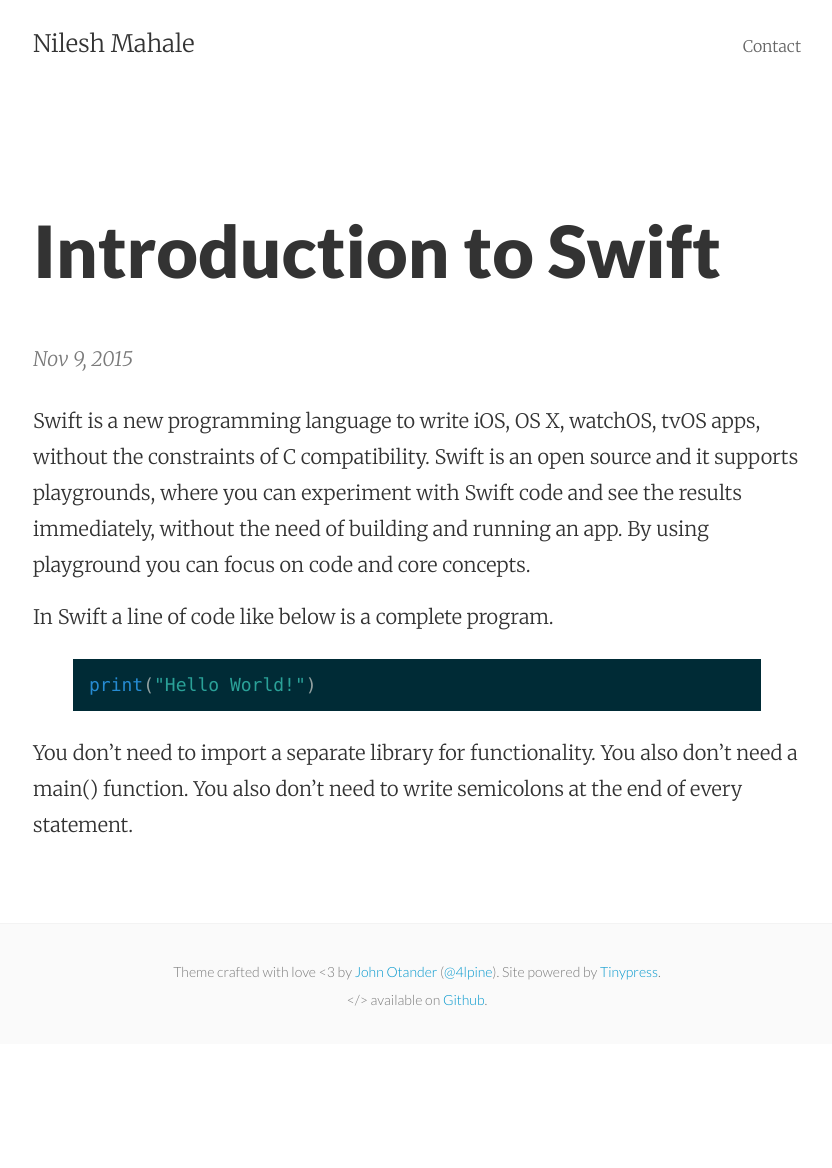
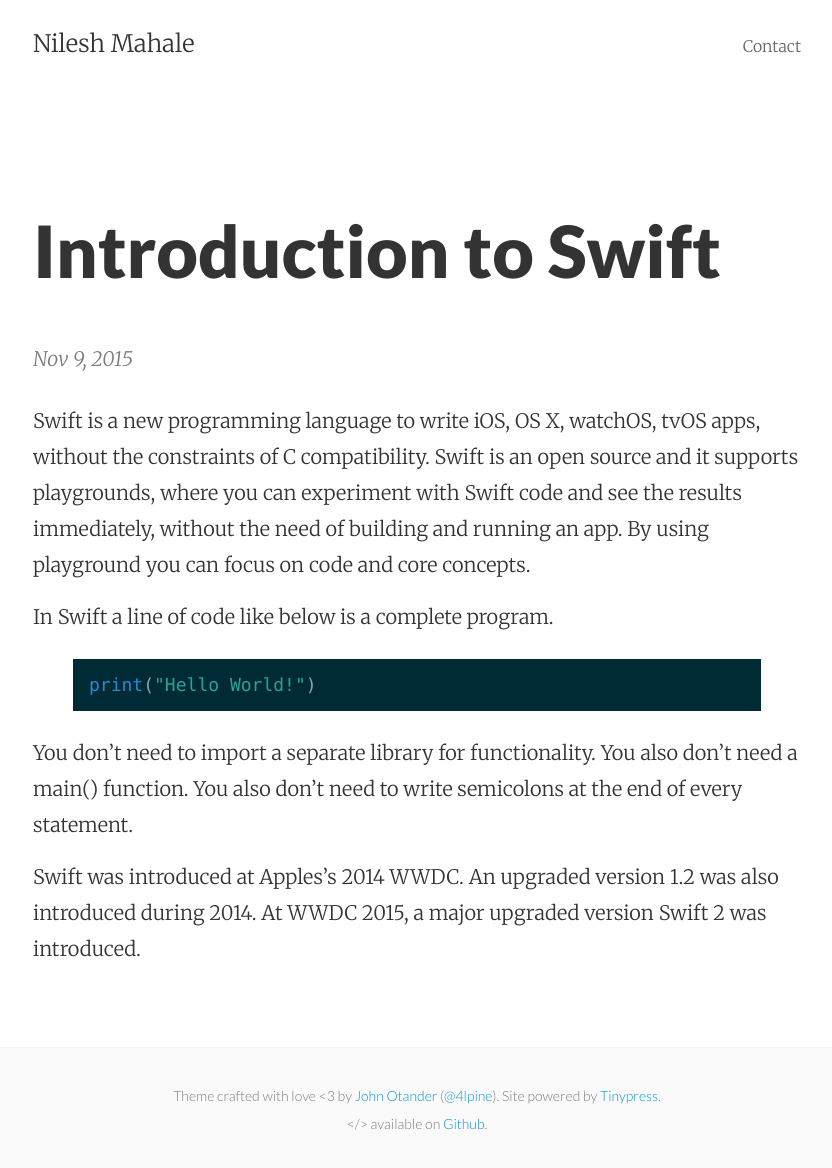
Before and after one commit to nileshmahale03/nileshmahale03.github.io, a Jekyll site: the page built from _posts/2015-11-09-introduction-to-swift.markdown, in a window 1280 px wide. Shown: the whole page, without its empty margins (223-1055 px from the left). Built offline with Jekyll 4.4.1, drawn with Linux system fonts in a browser that asks for light colours; before the commit the page ends 1044 px from its top, so only the background shows below that.

Commit message:
Post update: Introduction to Swift

```diff
--- a/_posts/2015-11-09-introduction-to-swift.markdown
+++ b/_posts/2015-11-09-introduction-to-swift.markdown
@@ -13,3 +13,5 @@ print("Hello World!")
 {% endhighlight %}
 
 You don't need to import a separate library for functionality. You also don't need a main() function. You also don't need to write semicolons at the end of every statement.
+
+Swift was introduced at Apples's 2014 WWDC. An upgraded version 1.2 was also introduced during 2014. At WWDC 2015, a major upgraded version Swift 2 was introduced.
```
